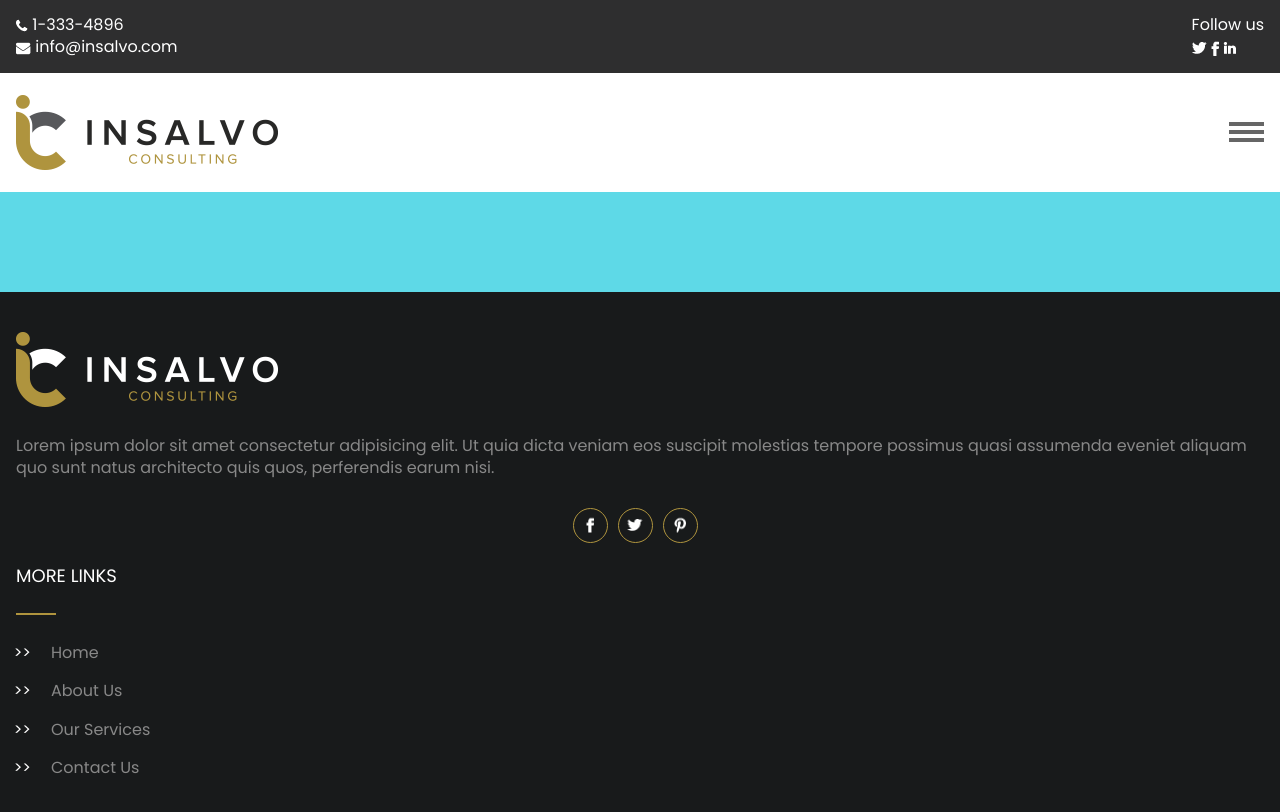
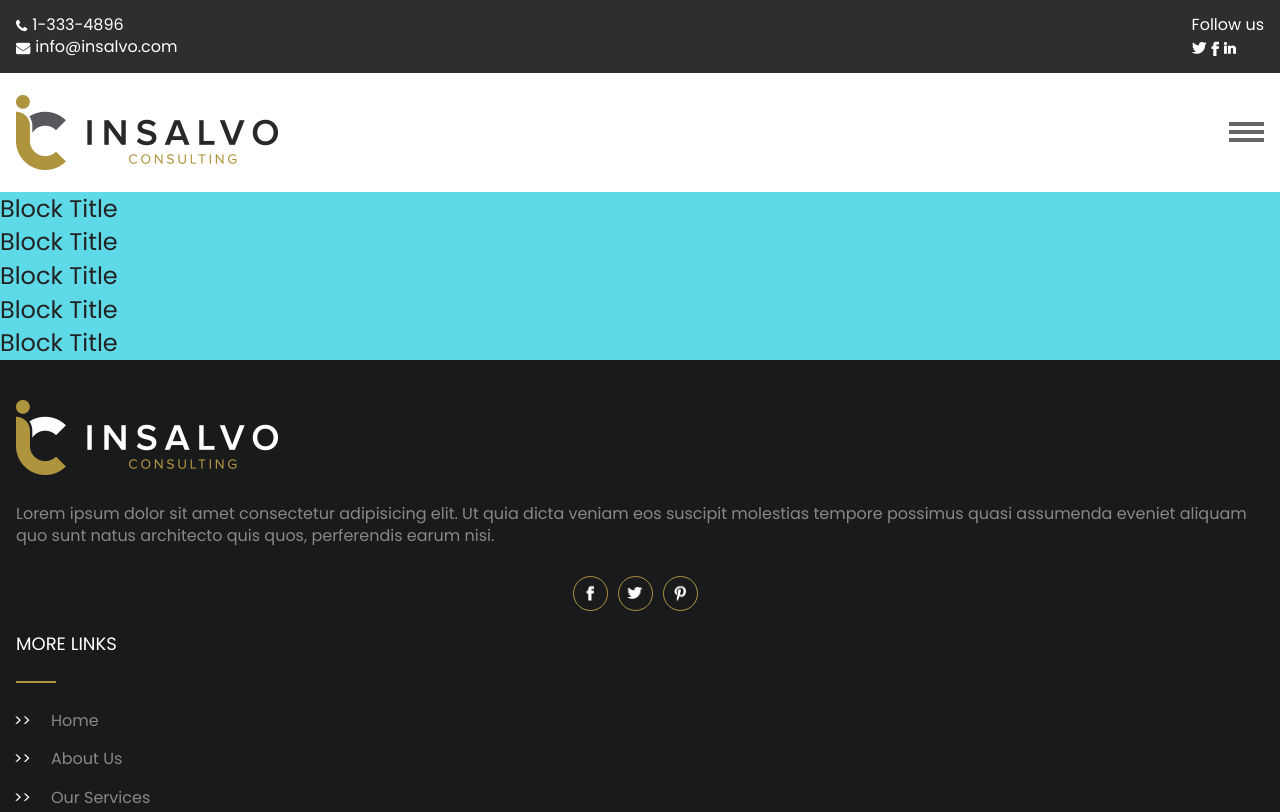
Before and after one commit to obrovacm/insalvo-consulting-practice, a website: page index.html in a window 1280 px wide. Shown: the top 812 px of the page. Drawn offline with Linux system fonts and the light colour scheme.

Commit message:
main init

```diff
--- a/index.html
+++ b/index.html
@@ -91,11 +91,41 @@
     <!-- main CONTENT -->
     <div id="content" class="site-content">
       <main id="main" class="site-main">
-        <div class="intro-block"></div>
-        <div class="our-services-block"></div>
-        <div class="our-story-block"></div>
-        <div class="testimonials-block"></div>
-        <div class="clients-block"></div>
+
+        <div class="intro-block">
+          <div class="block__header">
+            <h2>Block Title</h2>
+          </div>
+          <div class="block_content"></div>
+        </div>
+
+        <div class="our-services-block">
+          <div class="block__header">
+            <h2>Block Title</h2>
+          </div>
+          <div class="block_content"></div>
+        </div>
+
+        <div class="our-story-block">
+          <div class="block__header">
+            <h2>Block Title</h2>
+          </div>
+          <div class="block_content"></div>
+        </div>
+
+        <div class="testimonials-block">
+          <div class="block__header">
+            <h2>Block Title</h2>
+          </div>
+          <div class="block_content"></div>
+        </div>
+
+        <div class="clients-block">
+          <div class="block__header">
+            <h2>Block Title</h2>
+          </div>
+          <div class="block_content"></div>
+        </div>
       </main>
     </div>
 
--- a/src/scss/components/_header.scss
+++ b/src/scss/components/_header.scss
@@ -32,6 +32,7 @@
     margin: 0 auto;
     padding: 22px 0;
     @include responsive-padding;
+    overflow: hidden;
   }
 
   /*
--- a/src/scss/components/_main.scss
+++ b/src/scss/components/_main.scss
@@ -1,5 +1,5 @@
 .site-content{
-  height: 100px;
+  // height: 100px;
   width: 100%;
   background-color: $blue-baby;
 }
```
Also changed, not shown: dist/styles.css, 1 other file.
